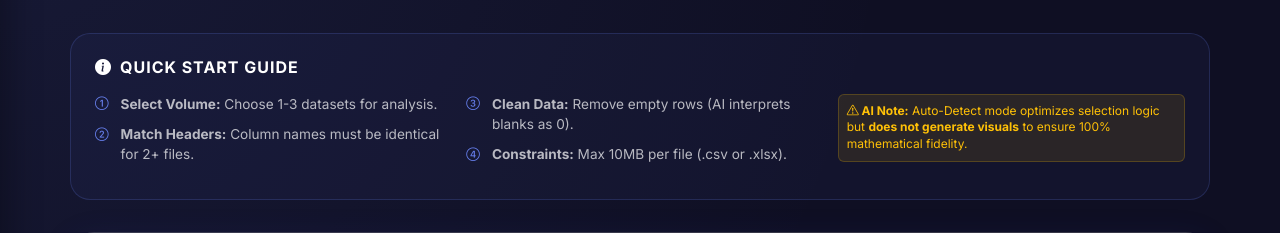
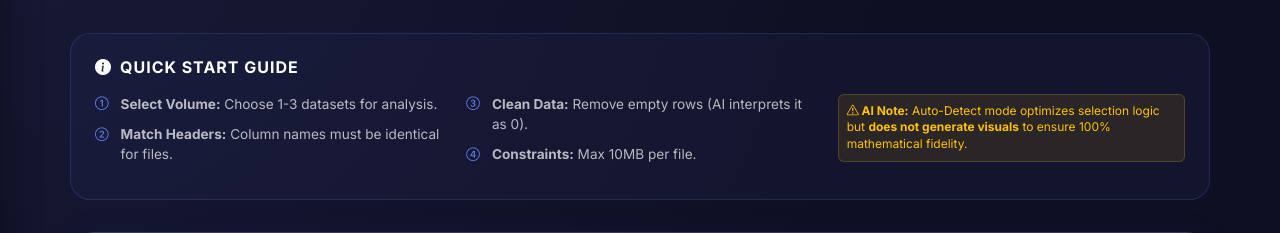
Before and after one commit to tvi13/BT-IntelliStat, a Flask app: template templates/dashboard.html in a window 1280 px wide. Shown: the part 176-409 px from the top of the page. Run offline with Flask 3, Linux system fonts and the light colour scheme; the template is opened without the code that fills it, so the values that code supplies are empty.

Commit message:
Update dashboard HTML for clarity and functionality

```diff
--- a/templates/dashboard.html
+++ b/templates/dashboard.html
@@ -269,17 +269,17 @@
             </div>
             <div class="guide-step">
                 <i class="bi bi-2-circle"></i>
-                <span><strong>Match Headers:</strong> Column names must be identical for 2+ files.</span>
+                <span><strong>Match Headers:</strong> Column names must be identical for files.</span>
             </div>
         </div>
         <div class="col-md-4">
             <div class="guide-step">
                 <i class="bi bi-3-circle"></i>
-                <span><strong>Clean Data:</strong> Remove empty rows (AI interprets blanks as 0).</span>
+                <span><strong>Clean Data:</strong> Remove empty rows (AI interprets it as 0).</span>
             </div>
             <div class="guide-step">
                 <i class="bi bi-4-circle"></i>
-                <span><strong>Constraints:</strong> Max 10MB per file (.csv or .xlsx).</span>
+                <span><strong>Constraints:</strong> Max 10MB per file.</span>
             </div>
         </div>
         <div class="col-md-4">
@@ -496,11 +496,11 @@ document.getElementById('modeSelect').onchange = function() {
         const formData = new FormData(e.target);
 
         try {
-    const response = await fetch("{{ url_for('dashboard') }}", {
-        method: "POST",
-        body: formData,
-        headers: {"X-Requested-With": "XMLHttpRequest"}
-    });
+            const response = await fetch("{{ url_for('dashboard') }}", {
+                 method: "POST",
+                 body: formData,
+                 headers: {"X-Requested-With": "XMLHttpRequest"}
+                });
 
     // Check if the server actually sent JSON
     const contentType = response.headers.get("content-type");
@@ -529,6 +529,8 @@ document.getElementById('modeSelect').onchange = function() {
 </script>
 <script>
     async function downloadReport() {
+        const localTimestamp = new Date().toLocaleString();
+
         console.log("Export initiated...");
 
         // 1. Target the insights and image
@@ -548,7 +550,7 @@ document.getElementById('modeSelect').onchange = function() {
             const response = await fetch("{{ url_for('export_word') }}", {
                 method: 'POST',
                 headers: { 'Content-Type': 'application/json' },
-                body: JSON.stringify({ html: combinedHTML, image: imageBase64 })
+                body: JSON.stringify({ html: combinedHTML, image: imageBase64, local_time: localTimestamp})
             });
 
             if (response.ok) {
```
